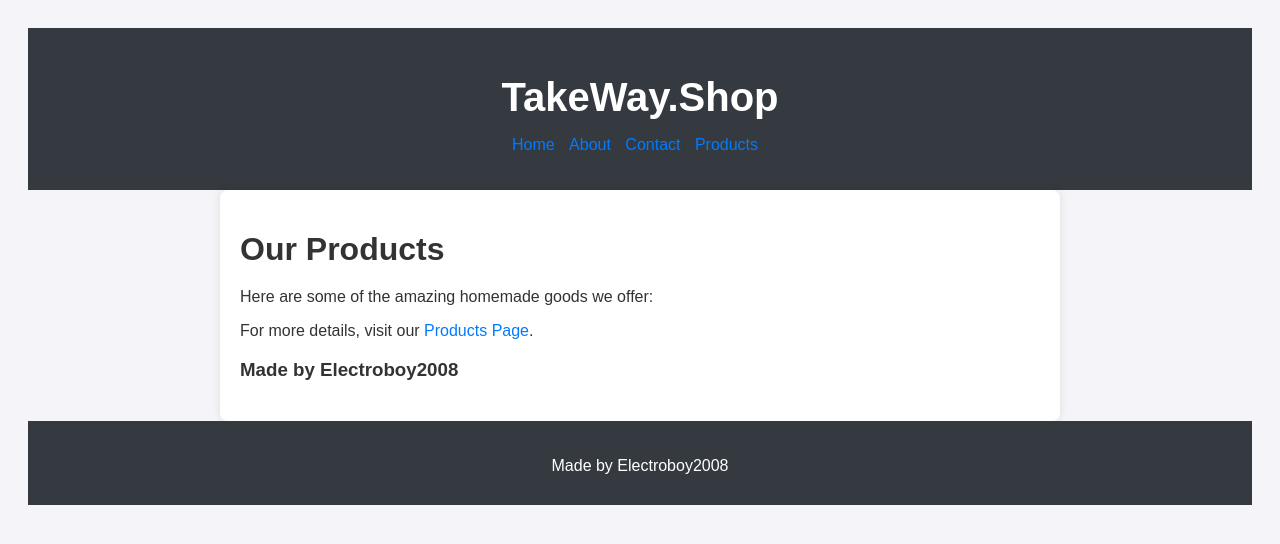
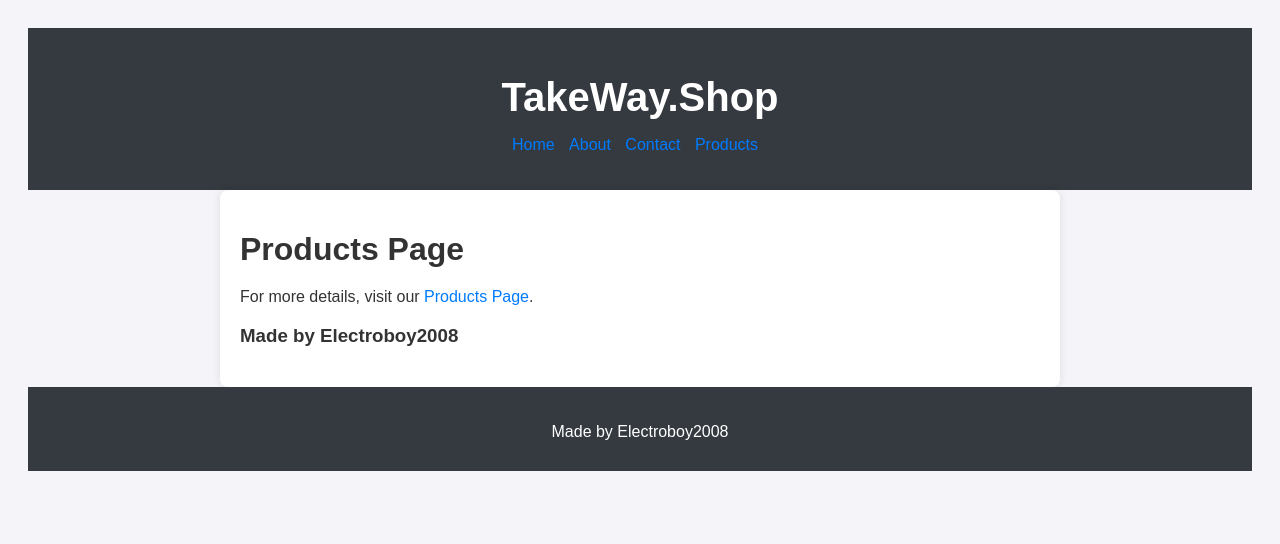
Before and after one commit to ElectroBoy10/TakeWay.Shop, a Jekyll site: the page built from products.md, in a window 1280 px wide. Shown: the top 544 px of the page. Built offline with Jekyll 4.4.1, drawn with Linux system fonts in a browser that asks for light colours.

Commit message:
Update products.md

```diff
--- a/products.md
+++ b/products.md
@@ -3,9 +3,7 @@ layout: default
 title: Products
 ---
 
-# Our Products
-
-Here are some of the amazing homemade goods we offer:
+# Products Page
 
 For more details, visit our [Products Page](https://share.samsungcloud.com/sharedalbum/6JN1UIcZI4).
 
```
